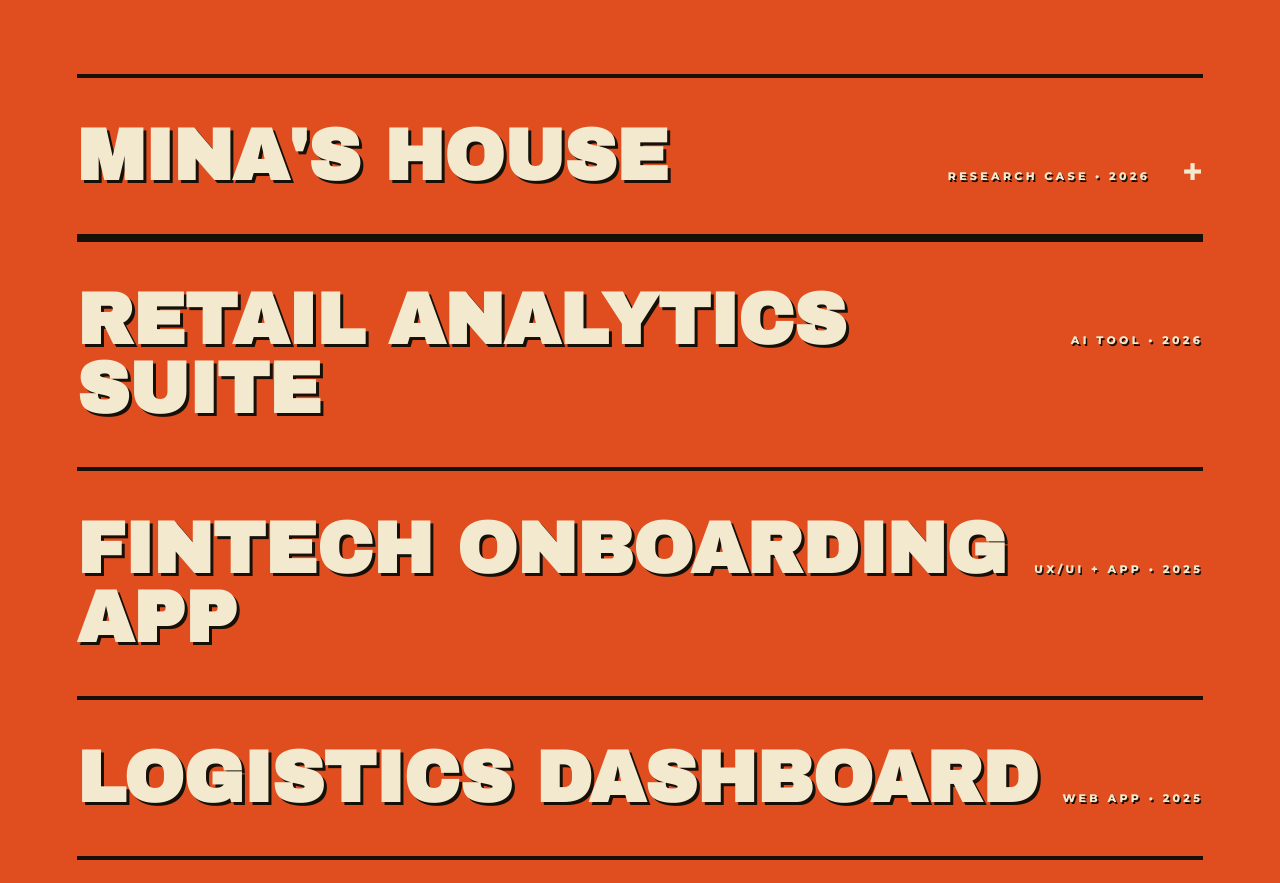
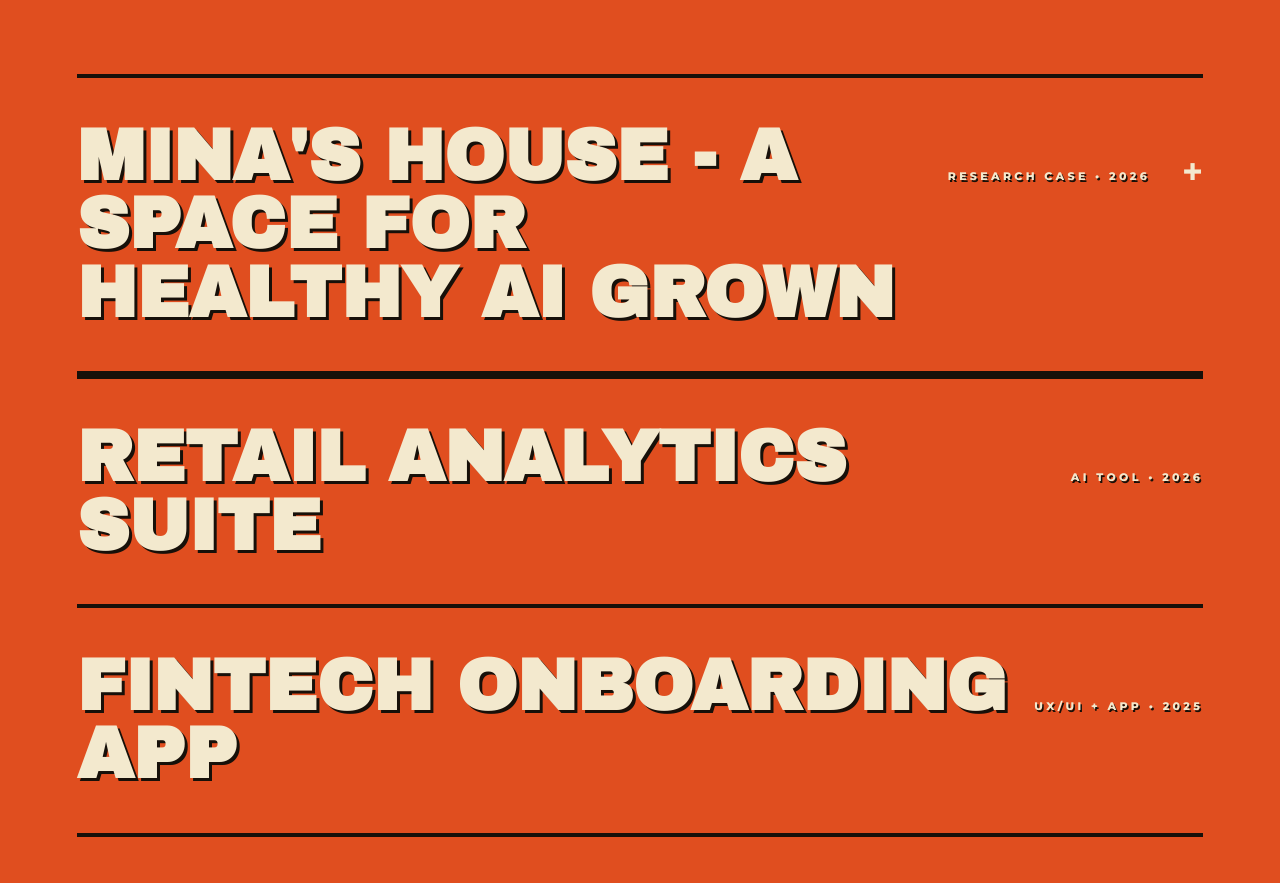
Before and after one commit to juanintendo/The-Juanimal-Studio, a Next.js app: page / in a window 1280 px wide. Shown: the part 3264-4147 px from the top of the page. Built offline with nearby package versions, Linux system fonts and the light colour scheme.

Commit message:
Update Mina's House work item title

```diff
--- a/components/Work.tsx
+++ b/components/Work.tsx
@@ -20,7 +20,7 @@ type WorkItem = {
 
 const work: WorkItem[] = [
   {
-    title: "Mina's House",
+    title: "Mina's House - A Space for Healthy AI Grown",
     meta: "Research Case • 2026",
     case: {
       image: "/images/work/case-minas-house-v1.webp",
```
